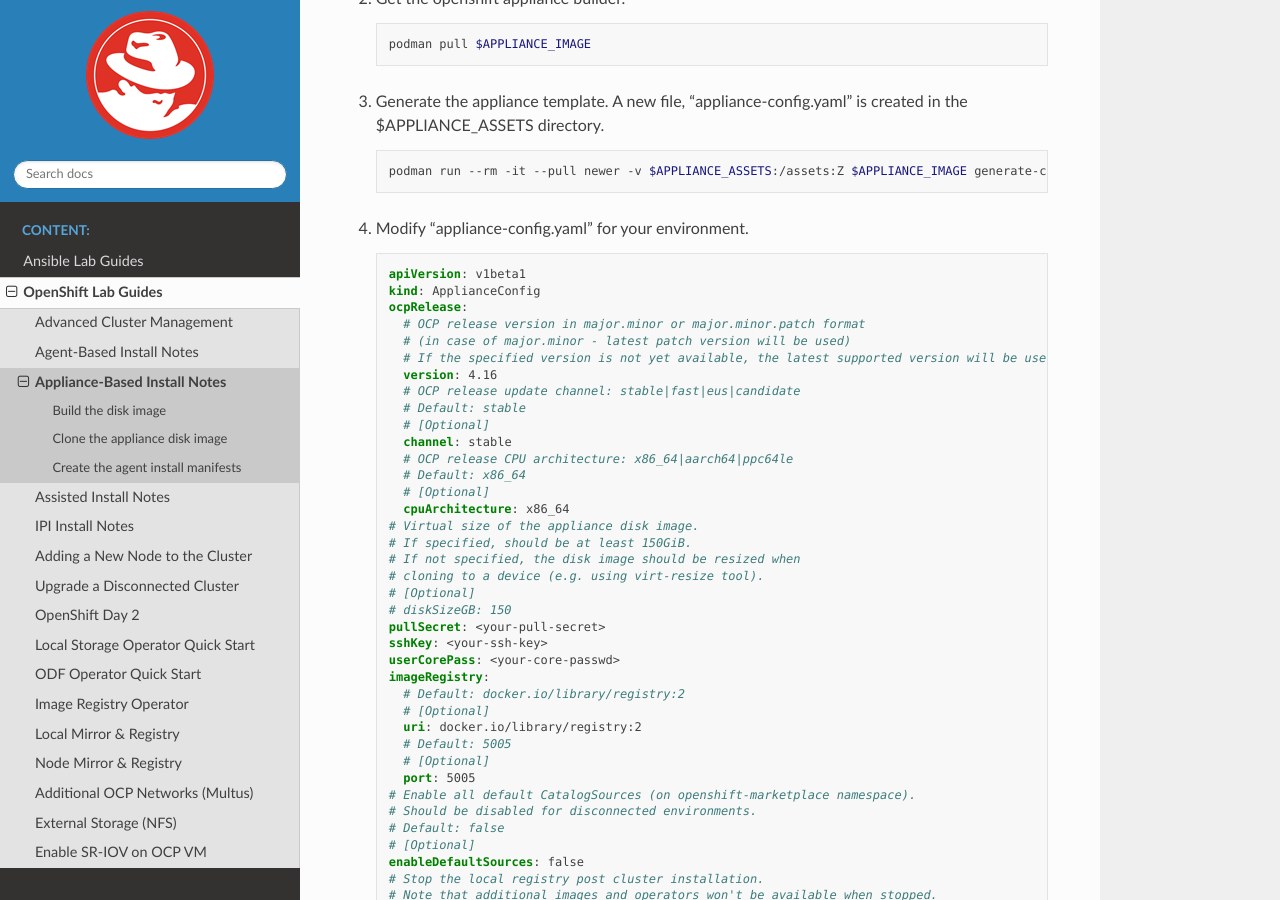
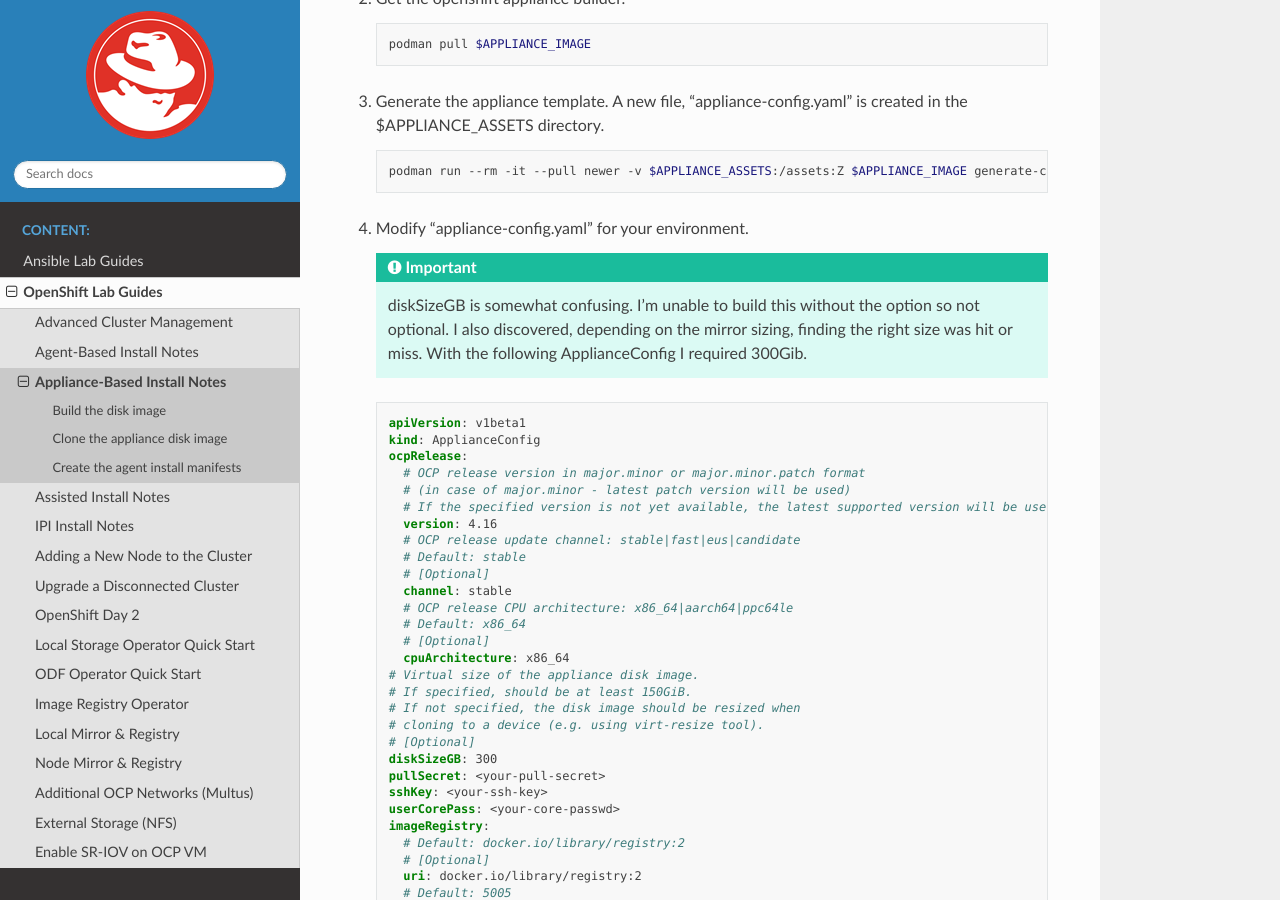
Before and after one commit to vtog/labGuides, a Sphinx documentation site: the page built from source/ocp/appliance-based-installer-notes.rst, in a window 1280 px wide and 900 px high, scrolled down 963 px. Built offline with Sphinx 7.4.7 and the Read the Docs theme 3.1.0, drawn with Linux system fonts in a browser that asks for light colours; pages that are not in the unit, such as notebooks, are missing from menus.

Commit message:
have to specify diskSizeGB in my lab

```diff
--- a/source/ocp/appliance-based-installer-notes.rst
+++ b/source/ocp/appliance-based-installer-notes.rst
@@ -50,6 +50,11 @@
 
 #. Modify "appliance-config.yaml" for your environment.
 
+   .. important:: diskSizeGB is somewhat confusing. I'm unable to build this
+      without the option so not optional.  I also discovered, depending on the
+      mirror sizing, finding the right size was hit or miss. With the following
+      ApplianceConfig I required 300Gib.
+
    .. code-block:: yaml
 
       apiVersion: v1beta1
@@ -72,7 +77,7 @@
       # If not specified, the disk image should be resized when
       # cloning to a device (e.g. using virt-resize tool).
       # [Optional]
-      # diskSizeGB: 150
+      diskSizeGB: 300
       pullSecret: <your-pull-secret>
       sshKey: <your-ssh-key>
       userCorePass: <your-core-passwd>
```
